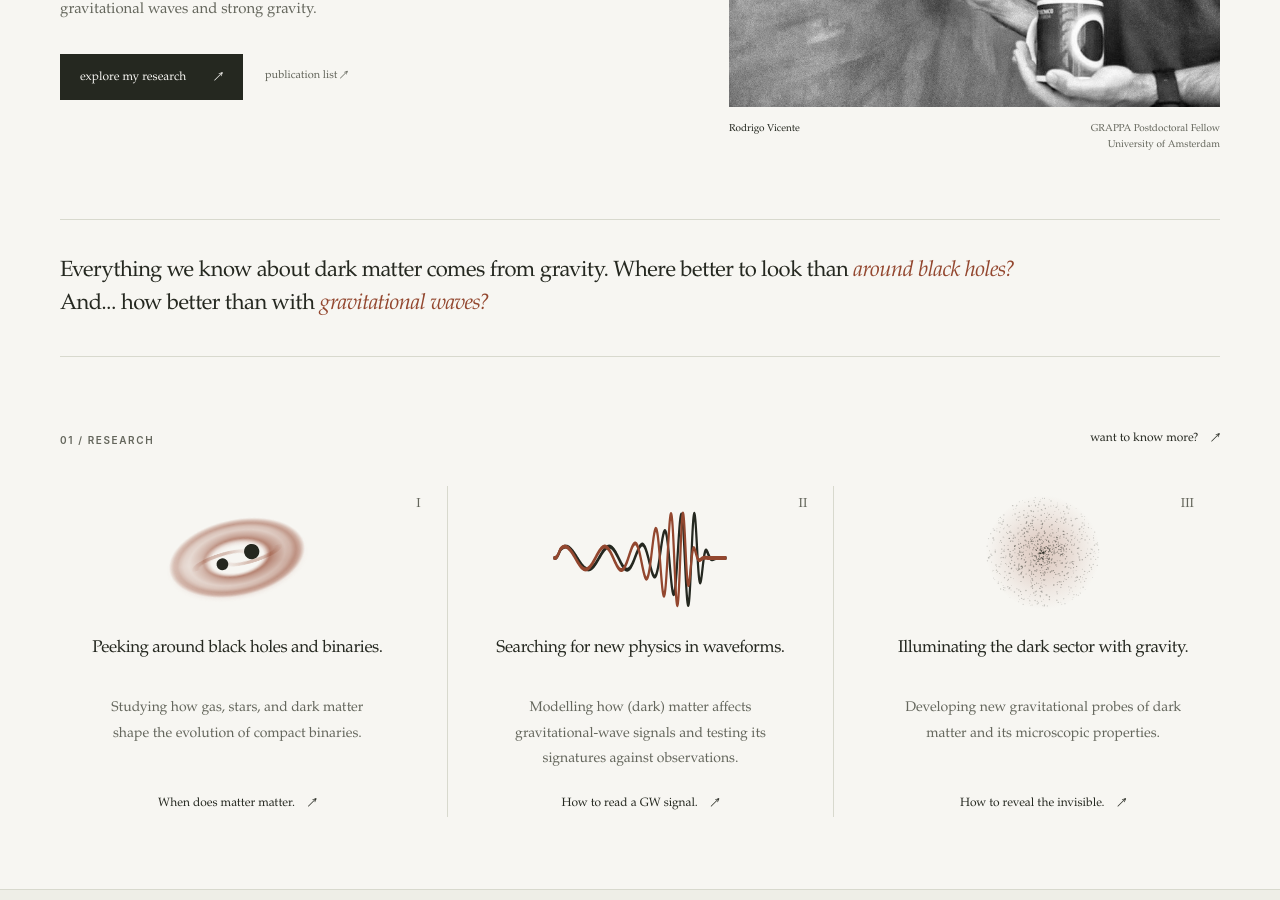
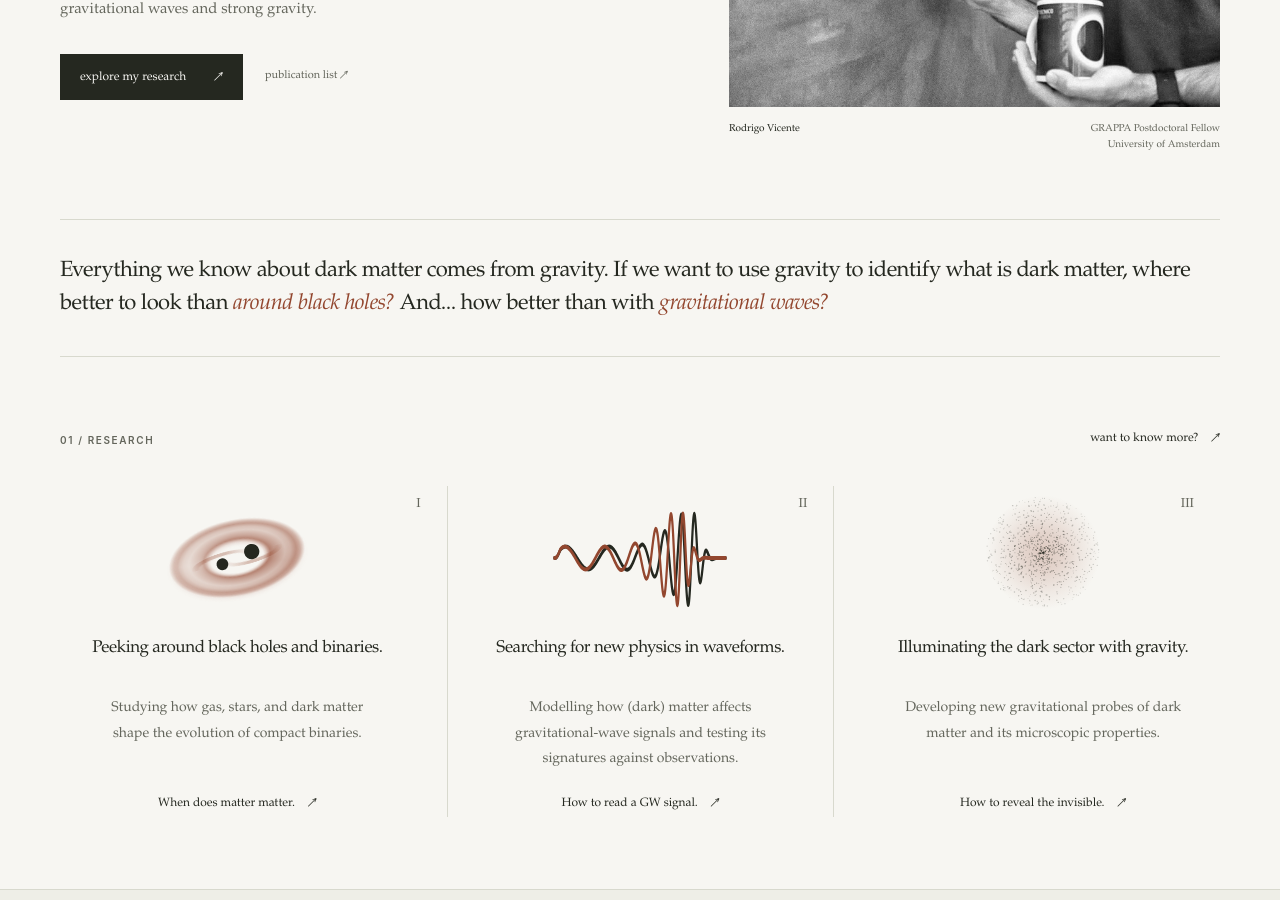
Before and after one commit to rodrigovice/rodrigovice.github.io, a Jekyll site: the page built from docs/index.md, in a window 1280 px wide and 900 px high, scrolled down 496 px. Built offline with Jekyll 4.4.1, drawn with Linux system fonts in a browser that asks for light colours.

Commit message:
Update homepage introduction and refresh stylesheet cache on deployment

```diff
--- a/docs/_layouts/default.html
+++ b/docs/_layouts/default.html
@@ -7,7 +7,7 @@
   {% seo %}
   {% feed_meta %}
   <link rel="icon" href="{{ '/assets/favicon.svg' | relative_url }}" type="image/svg+xml">
-  <link rel="stylesheet" href="{{ '/assets/css/main.css' | relative_url }}">
+  <link rel="stylesheet" href="{{ '/assets/css/main.css' | relative_url }}?v={{ site.time | date: '%s' }}">
   <script src="{{ '/assets/js/site.js' | relative_url }}" defer></script>
 </head>
 <body>
--- a/docs/index.md
+++ b/docs/index.md
@@ -7,7 +7,7 @@ title: Rodrigo Vicente
   <div class="hero-copy"><p class="eyebrow"><span class="status-dot"></span> theoretical (astro)physicist · Amsterdam</p><h1><span class="headline-line">strong gravity.</span><span class="headline-line">gravitational waves.</span><em class="headline-line">dark matter.</em></h1><p class="hero-description">Searching for dark matter and new fundamental physics through gravitational waves and strong gravity.</p><div class="hero-actions"><a class="button" href="{{ '/research/' | relative_url }}">explore my research <span aria-hidden="true">↗</span></a><a class="hero-secondary" href="https://inspirehep.net/authors/1418746">publication list <span aria-hidden="true">↗</span></a></div></div>
   <figure class="hero-portrait"><img src="{{ '/assets/bkboard_bw.jpeg' | relative_url }}" alt="Rodrigo Vicente discussing physics at a blackboard" width="900" height="1100" fetchpriority="high"><figcaption><span>Rodrigo Vicente</span><span>GRAPPA Postdoctoral Fellow<br>University of Amsterdam</span></figcaption></figure>
 </section>
-<section class="intro-strip wrap"><p>Everything we know about dark matter comes from gravity. Where better to look than <em>around black holes?</em><br>And... how better than with <em>gravitational waves?</em></p></section>
+<section class="intro-strip wrap"><p>Everything we know about dark matter comes from gravity. If we want to use gravity to identify what is dark matter, where better to look than <em>around black holes?</em> And... how better than with <em>gravitational waves?</em></p></section>
 <section class="section wrap" aria-labelledby="research-heading">
   <div class="section-heading"><div><h2 class="eyebrow" id="research-heading">01 / Research</h2></div><a class="text-link" href="{{ '/research/' | relative_url }}">want to know more? <span aria-hidden="true">↗</span></a></div>
   <div class="research-grid">
```
